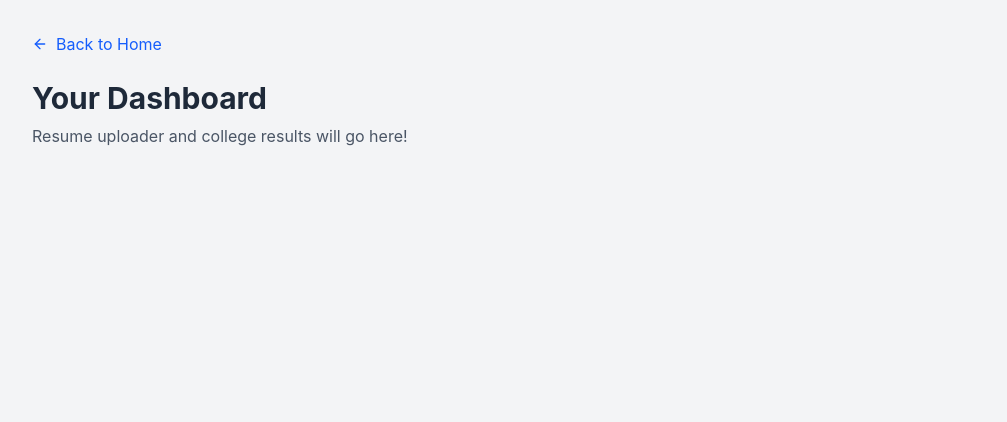
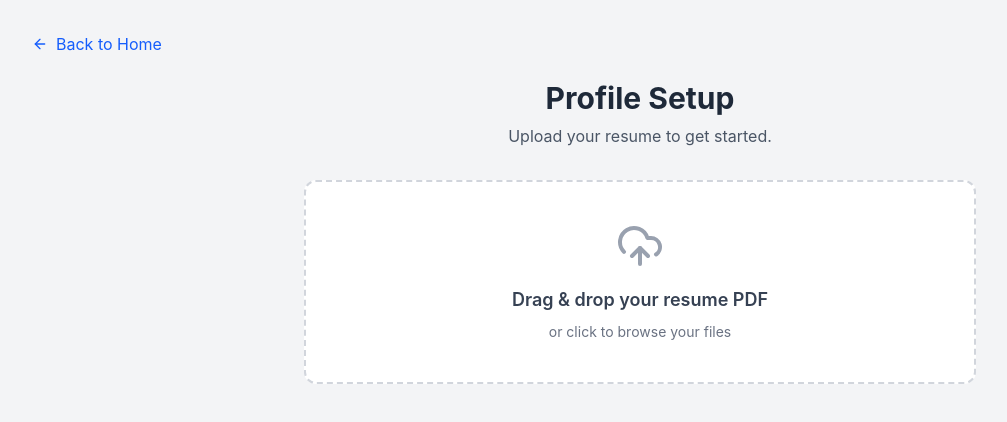
Before and after one commit to Nandini-Mehrotra/smart-admit, a React app in the folder frontend/: page /dashboard in a window 1280 px wide. Shown: the top 422 px of the page, without its empty margins (0-1007 px from the left). Built offline with nearby package versions, Linux system fonts and the light colour scheme; the HTML template or start-up script is replaced by a standard one.

Commit message:
drag and drop added

```diff
--- a/frontend/package.json
+++ b/frontend/package.json
@@ -13,6 +13,7 @@
     "lucide-react": "^1.16.0",
     "react": "^19.2.6",
     "react-dom": "^19.2.6",
+    "react-dropzone": "^15.0.0",
     "react-router-dom": "^7.15.1"
   },
   "devDependencies": {
--- /dev/null
+++ b/frontend/src/components/ResumeUploader.jsx
@@ -0,0 +1,57 @@
+import { useCallback, useState } from 'react';
+import { useDropzone } from 'react-dropzone';
+import { UploadCloud, FileText } from 'lucide-react'; //for icons
+
+export default function ResumeUploader() {
+  const [acceptedFile, setAcceptedFile] = useState(null); //to remember wht happened (as in which file was uploaded)
+
+  // This function runs the exact moment a file is dropped
+  const onDrop = useCallback((acceptedFiles) => {
+    if (acceptedFiles.length > 0) {
+      setAcceptedFile(acceptedFiles[0]);
+      console.log("File captured:", acceptedFiles[0].name);
+      //now send this to backedn
+    }
+  }, []);
+
+  //only pdf accpeted, and max only 1 file
+  const { getRootProps, getInputProps, isDragActive } = useDropzone({
+    onDrop,
+    accept: { 'application/pdf': ['.pdf'] },
+    maxFiles: 1
+  });
+
+  return (
+    <div className="w-full max-w-2xl mx-auto mt-8">
+      <div
+        {...getRootProps()}
+        className={`border-2 border-dashed rounded-xl p-10 flex flex-col items-center justify-center cursor-pointer transition-colors
+          ${isDragActive ? 'border-blue-500 bg-blue-50' : 'border-gray-300 bg-white hover:bg-gray-50'}`}
+      >
+        <input {...getInputProps()} />
+        <UploadCloud className={`w-12 h-12 mb-4 ${isDragActive ? 'text-blue-500' : 'text-gray-400'}`} />
+
+        {isDragActive ? (
+          <p className="text-lg font-semibold text-blue-500">Drop your resume here...</p>
+        ) : (
+          <div className="text-center">
+            <p className="text-lg font-semibold text-gray-700">Drag & drop your resume PDF</p>
+            <p className="text-sm text-gray-500 mt-2">or click to browse your files</p>
+          </div>
+        )}
+      </div>
+
+      {acceptedFile && (
+        <div className="mt-6 bg-green-50 border border-green-200 rounded-lg p-4 flex items-center justify-between">
+          <div className="flex items-center text-green-700">
+            <FileText className="w-5 h-5 mr-3" />
+            <span className="font-medium">{acceptedFile.name}</span>
+          </div>
+          <button className="bg-green-600 text-white px-4 py-2 rounded-md text-sm font-semibold hover:bg-green-700">
+            Analyze Resume
+          </button>
+        </div>
+      )}
+    </div>
+  );
+}
--- a/frontend/src/pages/Dashboard.jsx
+++ b/frontend/src/pages/Dashboard.jsx
@@ -1,5 +1,6 @@
 import { Link } from 'react-router-dom';
 import { ArrowLeft } from 'lucide-react';
+import ResumeUploader from '../components/ResumeUploader'; // Import it!
 
 export default function Dashboard() {
   return (
@@ -8,8 +9,14 @@ import { ArrowLeft } from 'lucide-react';
         <ArrowLeft className="w-4 h-4 mr-2" />
         Back to Home
       </Link>
-         <h1 className="text-3xl font-bold text-gray-800">Your Dashboard</h1>
-         <p className="text-gray-600 mt-2">Resume uploader and college results will go here!</p>
+
+      <div className="max-w-4xl mx-auto">
+        <h1 className="text-3xl font-bold text-gray-800 text-center">Profile Setup</h1>
+        <p className="text-gray-600 mt-2 text-center">Upload your resume to get started.</p>
+
+        {/* Drop the component right here */}
+        <ResumeUploader />
+      </div>
     </div>
   );
 }
```
Also changed, not shown: 1 other file (tests, documents, lock files or other folders). Lines whose indentation alone changed are shown as unchanged.
